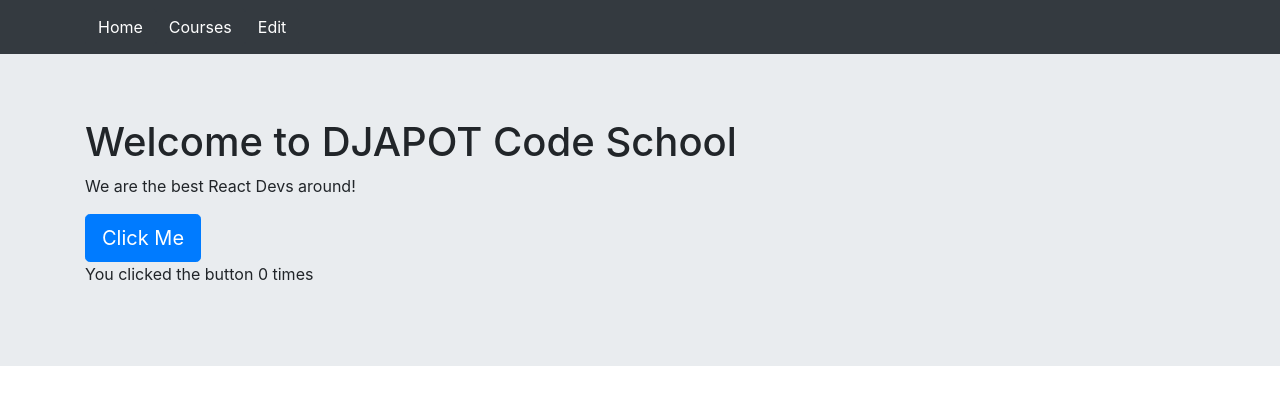
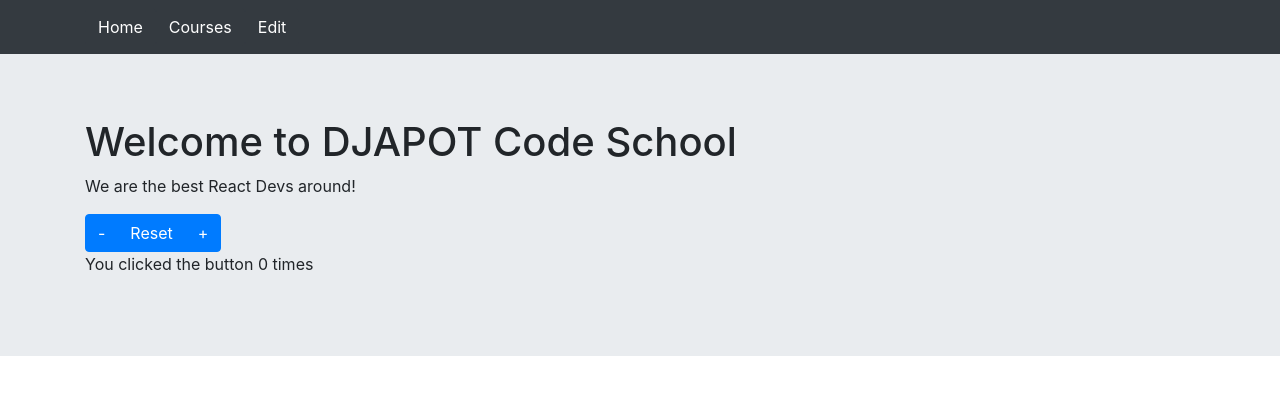
Before and after one commit to toddalbert/react-04, a React (Create React App) app: page / in a window 1280 px wide. Shown: the top 404 px of the page. Built offline with nearby package versions, Linux system fonts and the light colour scheme.

Commit message:
added - reset + counter buttons

```diff
--- a/src/scenes/Home.js
+++ b/src/scenes/Home.js
@@ -1,12 +1,15 @@
-import React, { useState } from 'react'
+import React, { useState, useEffect } from 'react'
 import Jumbotron from 'react-bootstrap/Jumbotron'
 import Container from 'react-bootstrap/Container'
 import Button from 'react-bootstrap/Button'
+import ButtonGroup from 'react-bootstrap/ButtonGroup'
 
 function Home() {
   //     These go everywhere    This in top-level only
   const [counter, setCounter] = useState(0)
-
+  useEffect(() => {
+    document.title = `You clicked ${counter} times!`
+  }, [counter])
   return (
     <>
       <Jumbotron fluid>
@@ -15,11 +18,11 @@ function Home() {
           <p>
             We are the best React Devs around!
           </p>
-          <Button variant="primary" size="lg"
-            onClick={() => setCounter(counter + 1)}
-          >
-            Click Me
-          </Button>
+          <ButtonGroup>
+            <Button onClick={() => setCounter(counter - 1)}>-</Button>
+            <Button onClick={() => setCounter(0)}>Reset</Button>
+            <Button onClick={() => setCounter(counter + 1)}>+</Button>
+          </ButtonGroup>
           <p>You clicked the button {counter} times</p>
         </Container>
       </Jumbotron>
```
Also changed, not shown: src/config/index.js (added, +9 -0 lines).
